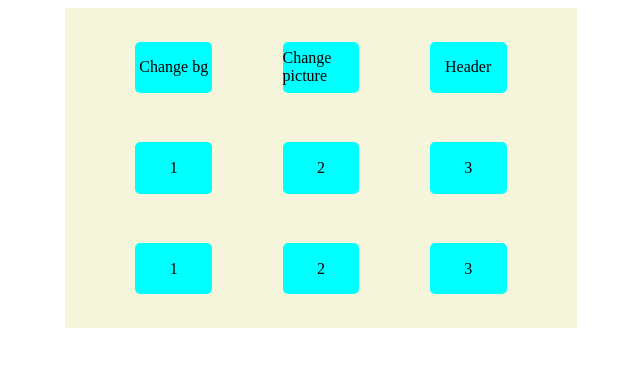
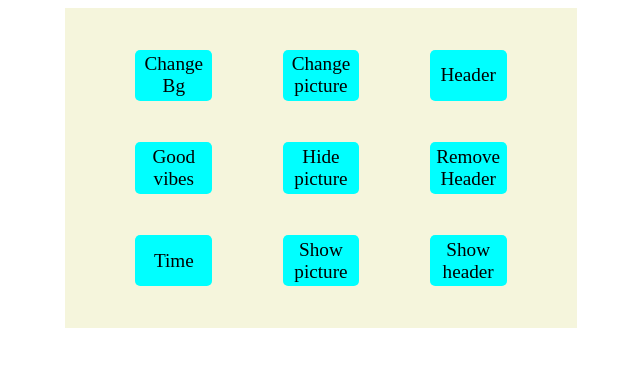
Before and after one commit to Arvid-Nilsson/WeuWeb-slutprov, a plain HTML site: page index.html in a window 1280 px wide. Shown: the whole page, without its empty margins (319-959 px from the left). Drawn offline with Linux system fonts and the light colour scheme.

Commit message:
finish option menu

```diff
--- a/index.html
+++ b/index.html
@@ -9,24 +9,54 @@
 <body>
     <link rel="stylesheet" href="style.css">
 
+
     <div id="options-align-center">
         <div id="option-menu">
             <div id="option-row">
-                <p>Change bg</p>
-                <p>Change picture</p>
-                <p>Header</p>
+                <div id="option-item">
+                    <p id="option-text">Change<br>Bg</p>
+                </div>
+
+
+                <div id="option-item">
+                    <p id="option-text">Change<br>picture</p>
+                </div>
+
+                <div id="option-item">
+                    <p id="option-text">Header</p>
+                </div>
+
             </div>
 
             <div id="option-row">
-                <p>1</p>
-                <p>2</p>
-                <p>3</p>
+
+                <div id="option-item">
+                    <p id="option-text">Good<br>vibes</p>
+                </div>
+
+                <div id="option-item">
+                    <p id="option-text">Hide<br>picture</p>
+                </div>
+
+                <div id="option-item">
+                    <p id="option-text">Remove<br>Header</p>
+                </div>
+
+
             </div>
 
             <div id="option-row">
-                <p>1</p>
-                <p>2</p>
-                <p>3</p>
+                <div id="option-item">
+                    <p id="option-text">Time</p>
+                </div>
+
+                <div id="option-item">
+                    <p id="option-text">Show<br>picture</p>
+                </div>
+
+                <div id="option-item">
+                    <p id="option-text">Show<br>header</p>
+                </div>
             </div>
 
         </div>
--- a/style.css
+++ b/style.css
@@ -18,7 +18,7 @@
     justify-content: space-evenly;
 }
 
-p{
+#option-item{
     width: 6vw;
     height: 4vw;
     background-color: aqua;
@@ -29,3 +29,8 @@ p{
 
     border-radius: 0.4vw;
 }
+
+#option-text{
+    text-align: center;
+    font-size: 1.5vw;
+}
```
